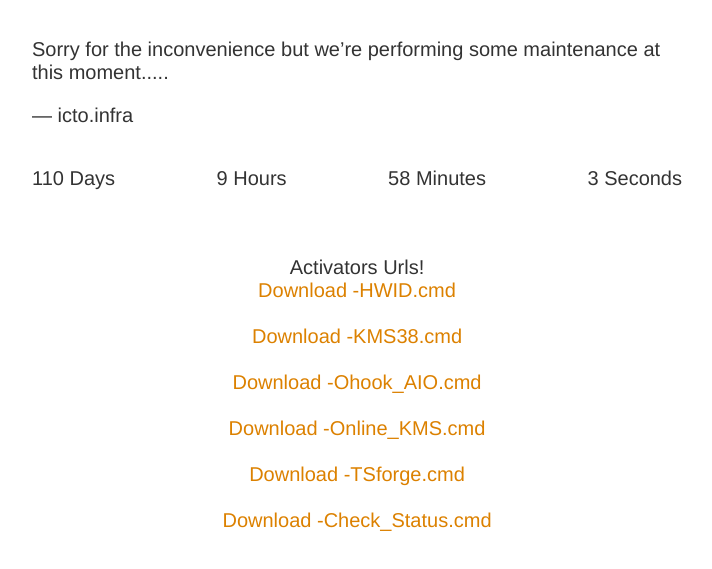
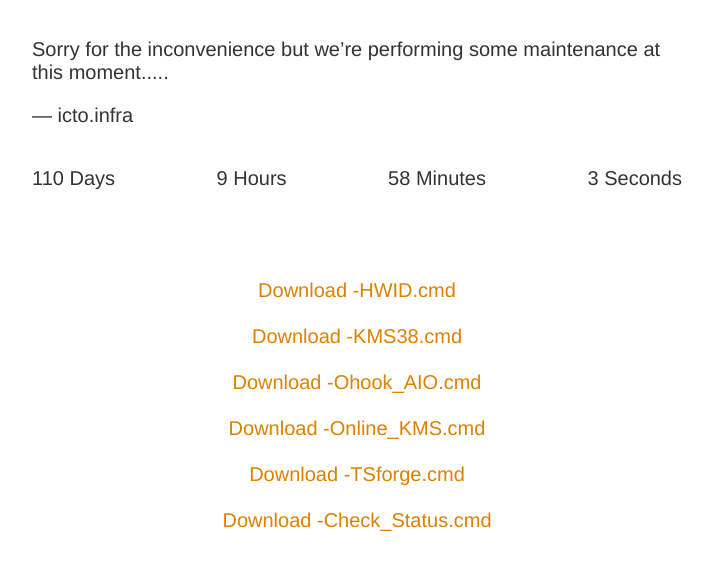
Before and after one commit to zlaire/zlaire.github.io, a plain HTML site: page undermaintenace/index.html in a window 1280 px wide. Shown: the part 261-830 px from the top of the page, without its empty margins (283-995 px from the left). Drawn offline with Linux system fonts and the light colour scheme.

Commit message:
Update index.html

```diff
--- a/undermaintenace/index.html
+++ b/undermaintenace/index.html
@@ -74,9 +74,9 @@
 
 
 
-        <br>
-        <br>
-        Activators Urls!<br>
+  <br>
+  <br>
+  <br>
         <a href="https://gitlab.cdmmis.com/HWID_Activation.cmd">Download -HWID.cmd</a><br><br>
         <a href="https://gitlab.cdmmis.com/KMS38_Activation.cmd">Download -KMS38.cmd</a><br><br>
         <a href="https://gitlab.cdmmis.com/Ohook_Activation_AIO.cmd">Download -Ohook_AIO.cmd</a><br><br>
```
